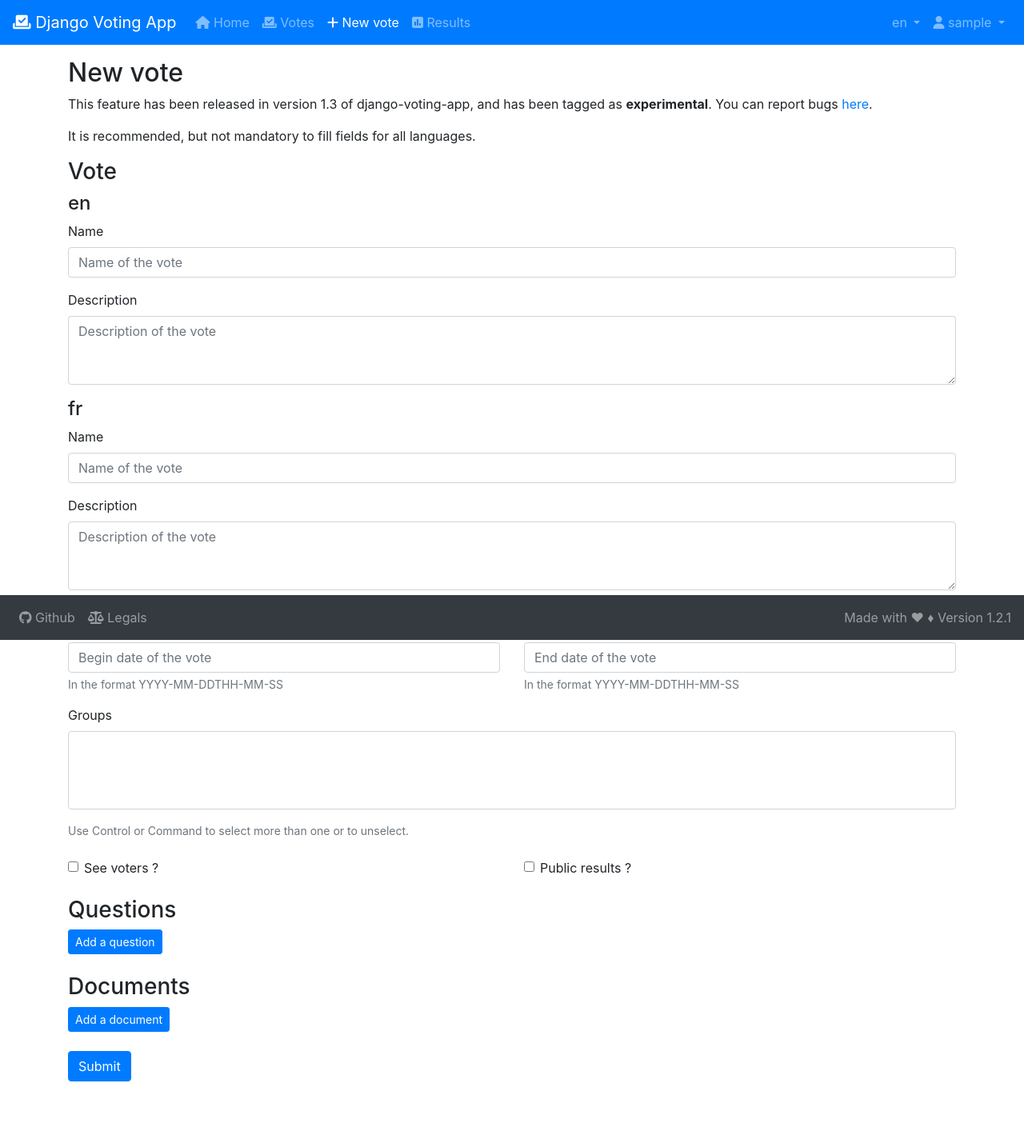
After one commit to nanoy42/django-voting-app, a Django app: page /new-vote in a window 1280 px wide. The commit adds this page. Shown: the whole page at 80% size. Run offline with Django 3.2, Linux system fonts and the light colour scheme; the visitor is signed in with stand-in values (Sample User, id 1); lists and menus that the app fills with data are empty; some libraries are stand-ins or nearby versions.

Commit message:
feat: :sparkles: Add interactive vote creation (#25)
This adds a web page to create vote, questions, answers and documents at the same time. It will be released in v1.3.0 as an experimental feature. Correpsonding tests were added

```diff
--- a/src/core/templates/nav.html
+++ b/src/core/templates/nav.html
@@ -19,6 +19,10 @@
             <li class="nav-item {% if active == 'index' %}active{% endif %}">
                 <a class="nav-link" href="{% url 'votes-index' %}"><i class="fas fa-vote-yea"></i>
                     {% trans "Votes" %}</a>
+            </li>
+            <li class="nav-item {% if active == 'new-vote' %}active{% endif %}">
+                <a class="nav-link" href="{% url 'new-vote' %}"><i class="fas fa-plus"></i>
+                    {% trans "New vote" %}</a>
             </li>
             {% endif %}
             <li class="nav-item {% if active == 'results' %}active{% endif %}">
--- /dev/null
+++ b/src/core/templates/new_vote.html
@@ -0,0 +1,142 @@
+{% extends 'base.html'%}
+{% load i18n %}
+{% load core_extras %}
+{% block container %}
+{% get_current_language as LANGUAGE_CODE %}
+{% get_modeltranslation_available_languages as LANGUAGES %}
+{% get_language_info_list for LANGUAGES as languages %}
+
+<h2>{% trans "New vote" %}</h2>
+<p>This feature has been released in version 1.3 of django-voting-app, and has been tagged as <b>experimental</b>. You can report bugs <a href="https://github.com/nanoy42/django-voting-app/issues">here</a>.</p>
+
+<p>It is recommended, but not mandatory to fill fields for all languages.</p>
+<form method="POST" enctype="multipart/form-data">
+    {% csrf_token %}
+    <h3>{% trans "Vote" %}</h3>
+    {% for language in languages %}
+
+    <h4>{{language.code}}</h4>
+    <div class="form-group">
+        <label for="{{language.code}}-idFormName">{% trans "Name" %}</label>
+        <input type="text" class="form-control" id="{{language.code}}-idFormName" placeholder="{% trans 'Name of the vote' %}" name="{{language.code}}-name">
+    </div>
+
+    <div class="form-group">
+        <label for="{{language.code}}-idFormDescription">{% trans "Description" %}</label>
+        <textarea class="form-control" id="{{language.code}}-idFormDescription" rows="3" placeholder="{% trans 'Description of the vote' %}" name="{{language.code}}-description"></textarea>
+    </div>
+    {% endfor %}
+
+    <hr>
+
+    <div class="form-group">
+        <div class="row">
+            <div class="col">
+                <label for="idFormBeginDate">{% trans "Begin date" %}</label>
+                <input type="text" class="form-control" placeholder="Begin date of the vote" id="idFormBeginDate" name="begin-date" aria-describedby="formBeginDateHelp">
+                <small id="formBeginDateHelp" class="form-text text-muted">{% trans "In the format YYYY-MM-DDTHH-MM-SS" %}</small>
+            </div>
+            <div class="col">
+                <label for="idFormEndDate">{% trans "End date" %}</label>
+                <input type="text" class="form-control" placeholder="End date of the vote" id="idFormEndDate" name="end-date" aria-describedby="formEndDateHelp">
+                <small id="formEndDateHelp" class="form-text text-muted">{% trans "In the format YYYY-MM-DDTHH-MM-SS" %}</small>
+            </div>
+        </div>
+    </div>
+
+    <div class="form-group">
+        <label for="idFormGroups">{% trans "Groups" %}</label>
+        <select multiple class="form-control" id="idFormGroups" aria-describedby="groupsHelp" name="groups">
+            {% for group in groups %}
+            <option value="{{group.pk}}">{{group}}</option>
+            {% endfor %}
+        </select>
+    </div>
+    <small id="groupsHelp" class="form-text text-muted">{% trans "Use Control or Command to select more than one or to unselect." %}</small>
+
+    <br>
+    <div class="row">
+        <div class="col">
+            <div class="form-check">
+                <input class="form-check-input" type="checkbox" value="false" id="idFormSeeVoters" name="see-voters">
+                <label class="form-check-label" for="idFormSeeVoters">
+                {% trans "See voters ?" %}
+                </label>
+            </div>
+        </div>
+        <div class="col">
+            <div class="form-check">
+                <input class="form-check-input" type="checkbox" value="false" id="idFormPublicResults" name="public-results">
+                <label class="form-check-label" for="idFormPublicResults">
+                {% trans "Public results ?" %}
+                </label>
+            </div>
+        </div>
+    </div>
+    <br>
+    <h3>{% trans "Questions" %}</h3>
+    <button type="button" class="btn btn-primary btn-sm" id="addQuestionButton">{% trans "Add a question" %}</button><br><br>
+    <div id="questions"></div>
+
+    <h3>{% trans "Documents" %}</h3>
+    <button type="button" class="btn btn-primary btn-sm" id="addDocumentButton">{% trans "Add a document" %}</button><br><br>
+    <div id="documents"></div>
+
+
+<button type="submit" class="btn btn-primary">{% trans "Submit" %}</button>
+</form>
+<script>
+$(document).ready(function(){
+    last_question_id = 0
+    nb_questions = 0
+
+    $("#addQuestionButton").click(function(){
+        last_question_id += 1;
+        nb_questions += 1;
+
+        to_add = '<div id="question-' + last_question_id.toString() + '"><h4>Question #' + last_question_id.toString() + '</h4>{% for language in languages %}<div class="form-group"><label for="{{language.code}}-idFormQuestionName-' + last_question_id.toString() + '">{% trans "Text of question" %} ({{language.code}})</label><input type="text" class="form-control" id="{{language.code}}-idFormQuestionName-' + last_question_id.toString() + '" placeholder="{% trans "Text of question" %}" name="{{language.code}}-question-name-' + last_question_id.toString() + '"></div>{% endfor %}<button class="btn btn-outline-info btn-sm addAnswer" type="button" questionId="' + last_question_id.toString() + '">{% trans "Add answer" %}</button><br><br><div id="answers-' + last_question_id.toString() + '"></div><button class="btn btn-outline-danger btn-sm delete-question" type="button">{% trans "Delete question" %}</button><hr></div>';
+
+        $("#questions").append(to_add);
+    });
+
+    last_document_id = 0;
+    nb_documents = 0;
+
+    $("#addDocumentButton").click(function(){
+        last_document_id += 1;
+        nb_documents += 1;
+
+        to_add = '<div id="document-' + last_document_id.toString() +'"><h4>Document #' + last_document_id.toString() + '</h4>{% for language in languages %}<div class="form-group"><label for="{{language.code}}-idFormDocumentName-' + last_question_id.toString() + '">{% trans "Name of document" %} ({{language.code}})</label><input type="text" class="form-control" id="{{language.code}}-idFormDocumentName-' + last_document_id.toString() + '" placeholder="{% trans "Name of document" %}" name="{{language.code}}-document-name-' + last_document_id.toString() + '"></div><div class="form-group"><label for="{{language.code}}-idFormDocumentFile-' + last_document_id.toString() +'">{% trans "File of the document" %} ({{language.code}})</label><input type="file" class="form-control-file" id="{{language.code}}-idFormDocumentFile-' + last_document_id.toString() + '" name="{{language.code}}-document-file-' + last_document_id.toString() +'"></div>{% endfor %}<button class="btn btn-outline-danger btn-sm delete-document" type="button">{% trans "Delete document" %}</button><hr></div>'
+
+        $("#documents").append(to_add);
+    });
+
+
+    $("#questions").on("click", ".delete-question", function(){
+        nb_questions -= 1;
+        $(this).parent().remove();
+    });
+
+    last_answers_id = 0
+    nb_answers = 0
+
+    $("#questions").on("click", ".addAnswer", function(){
+        last_answers_id += 1;
+        nb_answers += 1;
+        question_id = $(this).attr("questionId");
+        $("#answers-" + question_id).append('<h5>{% trans "Answer" %} #' + last_answers_id.toString() + '</h5>{% for language in languages %}<div class="form-group"><label for="{{language.code}}-idFormAnswer' + last_answers_id.toString() + '">{% trans "Answer" %} ({{language.code}})</label><input type="text" class="form-control" id="{{language.code}}-idFormAnswer' + last_answers_id.toString() +'" placeholder="{% trans "Answer" %}" name="{{language.code}}-answer-' + last_answers_id.toString() + '-question-' + question_id.toString() + '"></div>{% endfor %}<button class="btn btn-outline-danger btn-sm delete-answer" type="button">{% trans "Delete answer" %}</button><hr>')
+    });
+
+
+    $("#documents").on("click", ".delete-document", function(){
+        nb_documents -= 1;
+        $(this).parent().remove();
+    });
+
+    $("#questions").on("click", ".delete-answer", function(){
+        nb_answers -= 1;
+        $(this).parent().remove();
+    });
+});
+</script>
+{% endblock %}
--- a/src/core/urls.py
+++ b/src/core/urls.py
@@ -35,4 +35,5 @@ urlpatterns = [
     ),
     path("logout", auth_views.LogoutView.as_view(), name="logout"),
     path("ready/<int:pk>", views.ready, name="ready"),
+    path("new-vote", views.new_vote, name="new-vote"),
 ]
--- a/src/core/views.py
+++ b/src/core/views.py
@@ -21,12 +21,14 @@ import hashlib
 
 from django.contrib import messages
 from django.contrib.auth.decorators import login_required, user_passes_test
-from django.db import IntegrityError, transaction
+from django.db import transaction
 from django.shortcuts import get_object_or_404, redirect, render
 from django.urls import reverse
 from django.utils.translation import gettext_lazy as _
+from django.contrib.auth.models import Group
+from django.conf import settings
 
-from .models import Answer, Ballot, Question, Vote
+from .models import Answer, Question, Vote, Document
 
 
 def legals(request):
@@ -188,3 +190,116 @@ def ready(request, pk):
     vote.make_ready()
     messages.success(request, _("Vote is ready."))
     return redirect(reverse("votes-index"))
+
+
+@login_required
+@user_passes_test(lambda user: user.is_active)
+@user_passes_test(lambda user: user.is_staff)
+def new_vote(request):
+    """Create a vote with only one web page.
+
+    This is not pretty.
+    The html page is not pretty.
+    The code that handles the POST request is not pretty.
+    It doesn't use a Django form.
+    This could be improve in various ways.
+
+    There are two reasons why this is not pretty :
+        * First we cannot do a single form as we use 4 models
+        with an unknown number of instances for the questions,
+        answers and documents
+        * Second, the multilingual is really complex to handle.
+
+    Args:
+        request (HttpRequest): django request.
+
+    Returns:
+        HttpResponse: django response.
+    """
+    groups = Group.objects.all()
+    if request.method == "POST":
+        try:
+            with transaction.atomic():
+                begin_date = request.POST["begin-date"]
+                end_date = request.POST["end-date"]
+
+                if "see-voters" in request.POST:
+                    see_voters = True
+                else:
+                    see_voters = False
+
+                if "public-results" in request.POST:
+                    public_results = True
+                else:
+                    public_results = False
+
+                vote = Vote(
+                    begin_date=begin_date,
+                    end_date=end_date,
+                    see_voters=see_voters,
+                    public_results=public_results,
+                )
+
+                for language in settings.MODELTRANSLATION_LANGUAGES:
+                    vote.__setattr__(
+                        f"name_{language}", request.POST[f"{language}-name"]
+                    )
+                    vote.__setattr__(
+                        f"description_{language}",
+                        request.POST[f"{language}-description"],
+                    )
+
+                vote.save()
+                if "groups" in request.POST:
+                    for group_pk in request.POST.getlist("groups"):
+                        group = Group.objects.get(pk=group_pk)
+                        vote.groups.add(group)
+
+                first_language = settings.MODELTRANSLATION_LANGUAGES[0]
+                questions_map = {}
+                for key in request.POST:
+                    if f"{first_language}-question-name-" in key:
+                        question = Question(vote=vote)
+                        for language in settings.MODELTRANSLATION_LANGUAGES:
+                            question.__setattr__(
+                                f"text_{language}", request.POST[f"{language}{key[2:]}"]
+                            )
+                        question.save()
+                        question_id = int(key.split("-")[3])
+                        questions_map[question_id] = question
+
+                for key in request.POST:
+                    if f"{first_language}-answer" in key:
+                        question_id = int(key.split("-")[4])
+                        answer = Answer(question=questions_map[question_id])
+                        for language in settings.MODELTRANSLATION_LANGUAGES:
+                            answer.__setattr__(
+                                f"answer_{language}",
+                                request.POST[f"{language}{key[2:]}"],
+                            )
+                        answer.save()
+
+                for key in request.POST:
+                    if f"{first_language}-document-name" in key:
+                        document_id = int(key.split("-")[3])
+                        document = Document(vote=vote)
+                        for language in settings.MODELTRANSLATION_LANGUAGES:
+                            document.__setattr__(
+                                f"name_{language}", request.POST[f"{language}{key[2:]}"]
+                            )
+                            document.__setattr__(
+                                f"document_{language}",
+                                request.FILES[
+                                    f"{language}-document-file-{document_id}"
+                                ],
+                            )
+                        document.save()
+            messages.success(request, "The vote was created")
+            return redirect(reverse("votes-index"))
+        except Exception as e:
+            messages.error(
+                request,
+                f"There was an error creating the vote. The error message is {e}",
+            )
+            return redirect(reverse("new-vote"))
+    return render(request, "new_vote.html", {"active": "new-vote", "groups": groups})
```
Also changed, not shown: src/core/tests.py (+98 -1 lines), src/core/locale/fr/LC_MESSAGES/django.po, src/django_voting_app/locale/fr/LC_MESSAGES/django.po.
